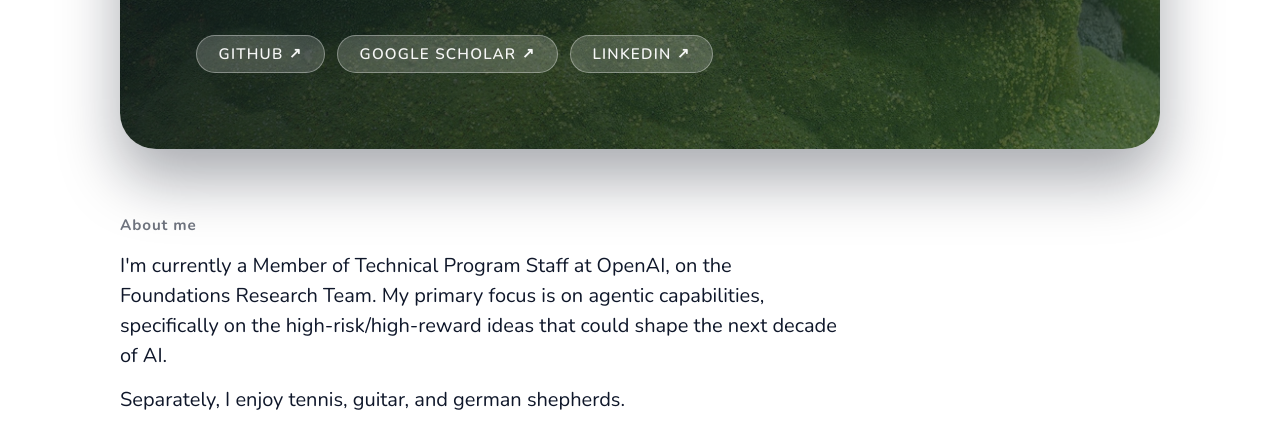
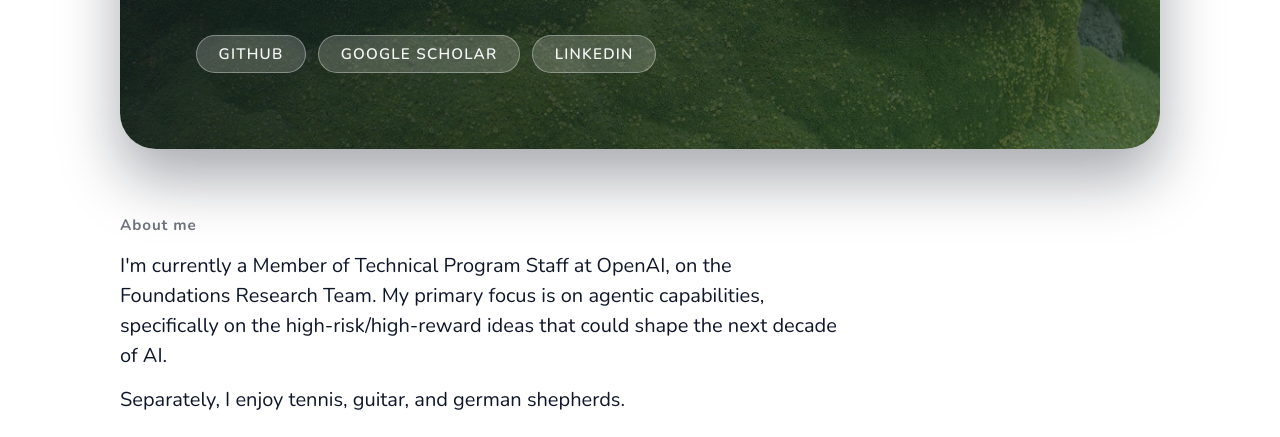
Before and after one commit to edwinpan-oai/edwinpan-oai.github.io, a plain HTML site: page index.html in a window 1280 px wide. Shown: the part 363-800 px from the top of the page. Drawn offline with nearby package versions, Linux system fonts and the light colour scheme.

Commit message:
Remove hero link arrows

```diff
--- a/index.html
+++ b/index.html
@@ -283,10 +283,10 @@
 
       .hero-link {
         color: rgba(255, 255, 255, 0.95);
-        gap: 0.35rem;
+        gap: 0;
       }
 
-      .hero-link::before {
+      .hero-link::after {
         content: none;
       }
 
```
